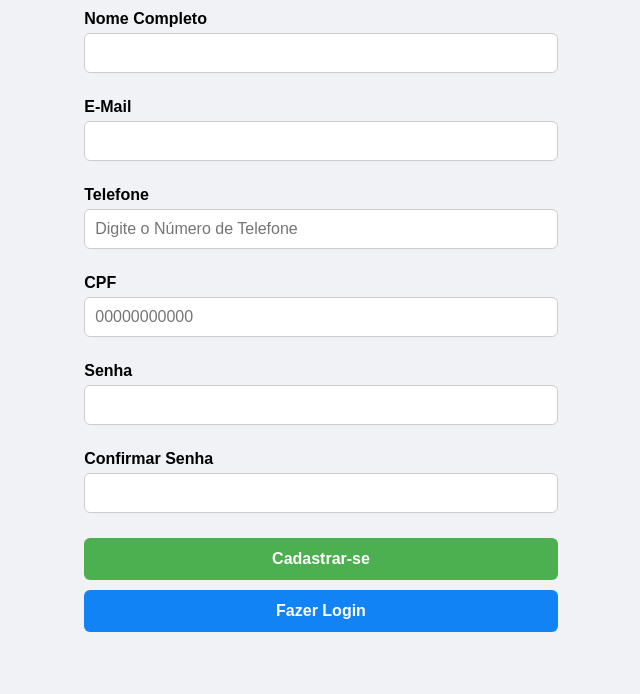
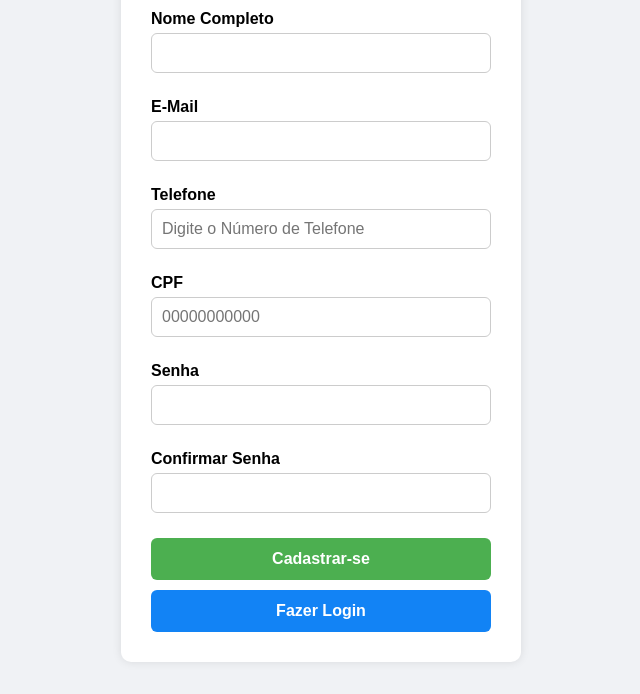
Before and after one commit to flavionoim/Aulas-IW, a plain HTML site: page Cadastro/cadastro.html in a window 1280 px wide. Shown: the part 106-800 px from the top of the page, without its empty margins (319-959 px from the left). Drawn offline with Linux system fonts and the light colour scheme.

Commit message:
Add files via upload

```diff
--- a/Cadastro/style.css
+++ b/Cadastro/style.css
@@ -1,90 +1,89 @@
-/* Seletor universal: aplica estilos a todos os elementos */
+
 * {
-    box-sizing: border-box; /* Garante que o padding e a borda sejam incluídos nas largura e altura total */
-    margin: 0; /* Remove as margens padrão de todos os elementos */
-    padding: 0; /* Remove o preenchimento (padding) padrão de todos os elementos */
+    box-sizing: border-box;
+    margin: 0;
+    padding: 0;
 }
 
-/* Estilos para os elementos raiz HTML e body */
+
 html, body {
-    height: 100%; /* Faz com que HTML e body ocupem a largura total da janela de visualização */
-    font-family: Arial, sans-serif; /* Define a fonte padrão como Arial */
-    background-color: #f0f2f5; /* Define uma cor de fundo cinza claro para toda a página */
+    height: 100%;
+    font-family: Arial, sans-serif;
+    background-color: #f0f2f5;
 }
 
-/* Estilos para uma classe de container chamada 'form-fundo' */
+
 .form-fundo {
-    display: flex; /* Ativa o Flexbox para o layout */
-    justify-content: center; /* Alinha os itens horizontalmente no centro do container */
-    align-items: center; /* Alinha os itens verticalmente no centro do container */
-    height: 100vh; /* Faz com que este container ocupe a altura total do seu pai */
+    display: flex;
+    justify-content: center;
+    align-items: center;
+    height: 100vh;
 }
 
-/* Estilos para um classe chamada 'form-login' */
-.form-login {
-    background-color: white; /* Define um fundo branco para o formulário de login */
-    padding: 30px; /* Adiciona um preenchimento dentro do formulário */
-    border-radius: 10px; /* Adiciona cantos arredondados ao formulário */
-    box-shadow: 0 0 10px rgba(0, 0, 0, 0.1); /* Adiciona uma leve sombra com 10px de desfoque, preto 10% opaco */
-    width: 100%; /* Faz com que o formulário ocupe 100% da largura de seu pai */
-    max-width: 400px; /* Limita a largura máxima do formulário a 400px */
+
+.form-login , .form-cadastro {
+    background-color: white;
+    padding: 30px;
+    border-radius: 10px;
+    box-shadow: 0 0 10px rgba(0, 0, 0, 0.1);
+    width: 100%;
+    max-width: 400px;
 }
 
-/* Estilos para o cabeçalho de nível 2 (h2) */
+
 h2 {
-    text-align: center; /* Centraliza o texto dentro dos elementos h2 */
-    margin-bottom: 25px; /* Adiciona uma margem inferior de 25px abaixo dos elementos h2 */
+    text-align: center;
+    margin-bottom: 25px;
 }
 
-/* Estilos para elementos de label */
+
 label {
-    font-weight: bold; /* Torna o texto dos labels em negrito */
-    display: block; /* Faz com que o label se torne um elemento de bloco, ocupando largura total e empilhando verticalmente */
-    margin-top: 10px; /* Adiciona uma margem superior de 10px acima das labels */
+    font-weight: bold;
+    display: block;
+    margin-top: 10px;
 }
 
-/* Estilos para elementos do tipo input com tipo 'email' ou 'password' */
+
 input {
-    width: 100%; /* Faz com que os campos de input ocupem 100% da largura de seu pai */
-    padding: 10px; /* Adiciona 12px de preenchimento (padding) dentro dos campos */
-    margin-top: 5px; /* Adiciona uma pequena margem superior de 5px aos campos de input */
-    margin-bottom: 15px; /* Adiciona uma margem inferior de 15px aos campos de input */
-    border: 1px solid #ccc; /* Define uma borda sólida de 1px cinza claro */
-    border-radius: 6px; /* Define cantos arredondados com raio de 6px */
-    font-size: 16px; /* Define o tamanho da fonte para o texto dentro dos campos de input */
+    width: 100%;
+    padding: 10px;
+    margin-top: 5px;
+    margin-bottom: 15px;
+    border: 1px solid #ccc;
+    border-radius: 6px;
+    font-size: 16px;
 }
 
-/* Estilos para as classes 'btn_1' e 'btn_2' */
+
 .btn_1, .btn_2 {
-    width: 100%; /* Faz com que os botões ocupem 100% da largura de seu pai */
-    padding: 12px; /* Adiciona preenchimento (padding) dentro dos botões */
-    border: none; /* Remove a borda dos botões */
-    border-radius: 6px; /* Define cantos arredondados com raio de 6px */
-    font-size: 16px; /* Define o tamanho da fonte dos botões */
-    font-weight: bold; /* Deixa o texto dos botões em negrito */
-    cursor: pointer; /* Altera o cursor do mouse para indicar que são botões */
-    transition: background-color 0.3s ease; /* Adiciona uma transição suave para mudanças na cor de fundo em 0.3 segundos */
-    margin-top: 10px; /* Adiciona uma margem superior de 10px acima dos botões */
+    width: 100%;
+    padding: 12px;
+    border: none;
+    border-radius: 6px;
+    font-size: 16px;
+    font-weight: bold;
+    cursor: pointer;
+    transition: background-color 0.3s ease;
+    margin-top: 10px;
 }
 
-/* Estilos específicos para o botão com a classe 'btn_1' */
+
 .btn_1 {
-    background-color: #4CAF50; /* Define a cor de fundo de 'btn_1' para um tom de verde */
+    background-color: #4CAF50;
     color: white;
 }
 
-/* Estilos de hover para o botão com a classe 'btn_1' */
+
 .btn_1:hover {
-    background-color: #45A049; /* Escurece a cor de fundo de 'btn_1' ao passar o mouse sobre ele */
+    background-color: #45A049;
 }
 
-/* Estilos específicos para o botão com a classe 'btn_2' */
+
 .btn_2 {
-    background-color: #1283f5; /* Define a cor de fundo de 'btn_2' para um tom de azul */
+    background-color: #1283f5;
     color: white;
 }
 
-/* Estilos de hover para o botão com a classe 'btn_2' */
+
 .btn_2:hover {
-    background-color: #0066d3; /* Escurece a cor de fundo de 'btn_2' ao passar o mouse sobre ele */
-}
+    background-color: #0066d3;
```
